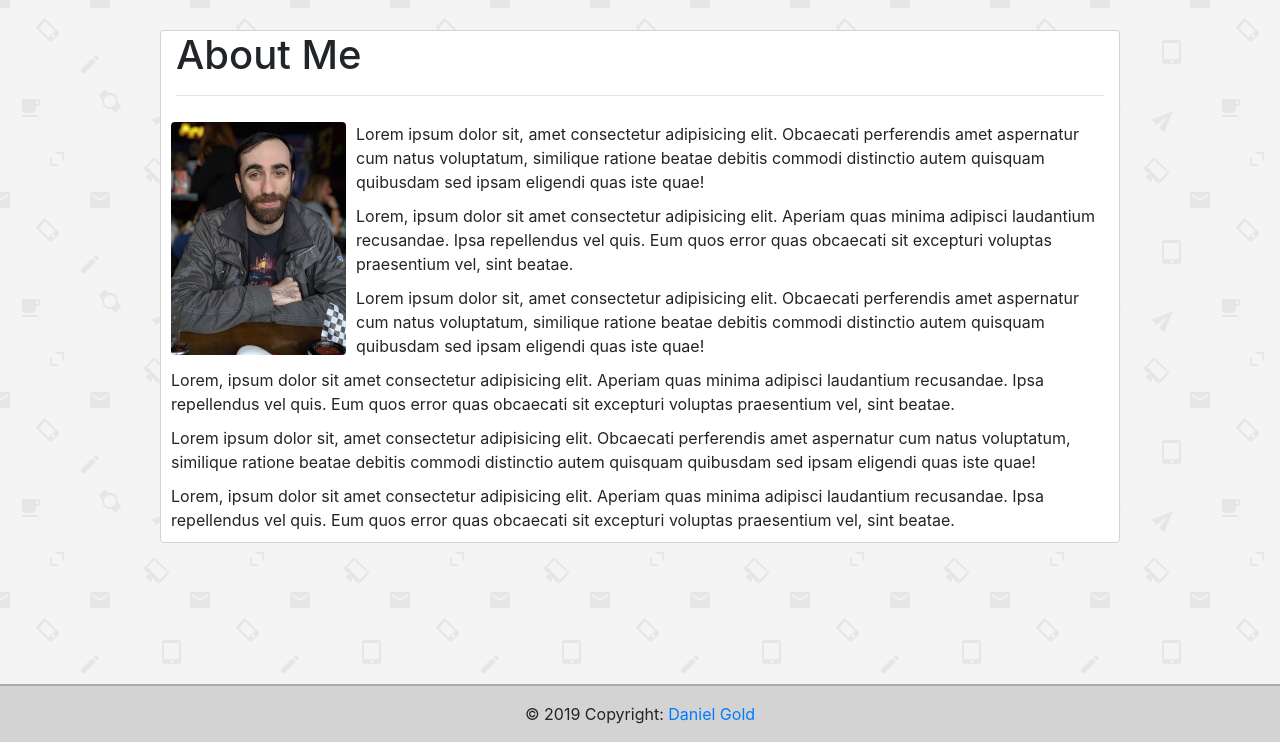
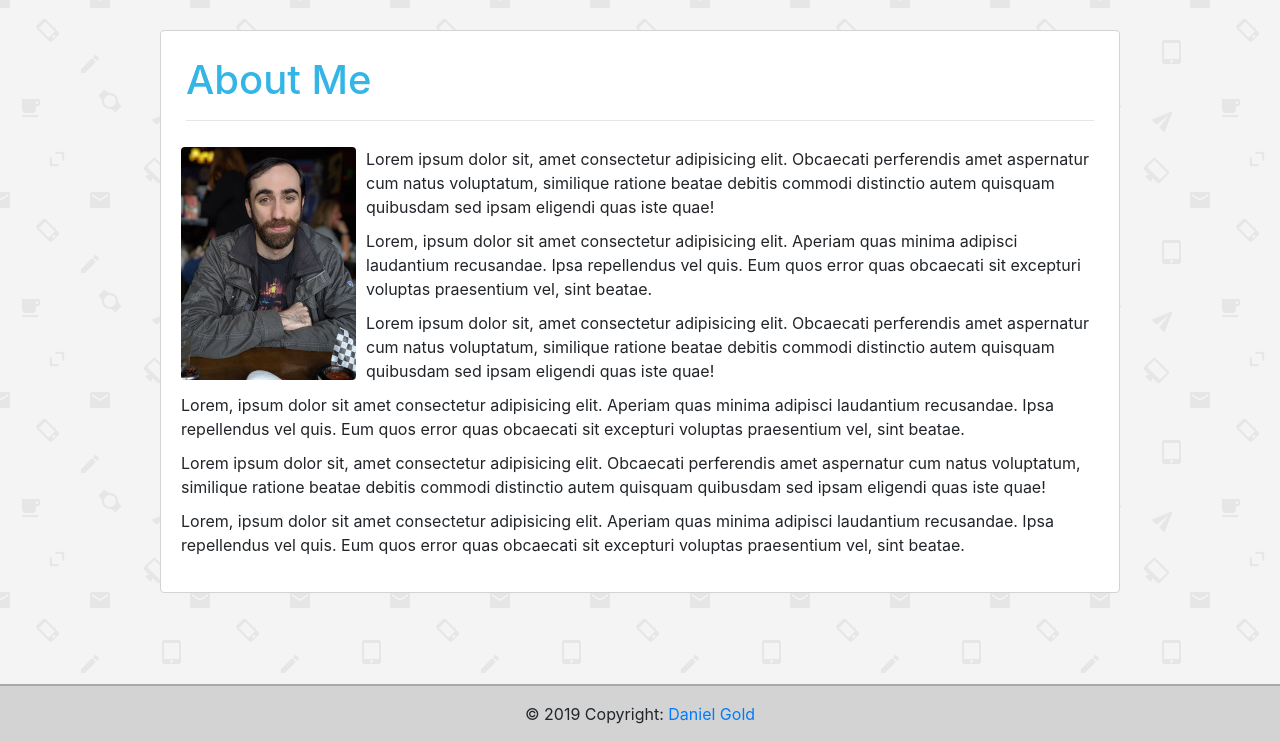
Before and after one commit to LandGod/Portfolio, a PHP site: page / in a window 1280 px wide. Shown: the part 58-800 px from the top of the page. Run offline with PHP 8.4, Linux system fonts and the light colour scheme.

Commit message:
Styled h1 tag. Tweaked padding for main section.

```diff
--- a/assets/css/style.css
+++ b/assets/css/style.css
@@ -19,6 +19,7 @@ header {
     max-width: 960px;
     background-color: white;
     border: 1px solid lightgray;
+    padding: 25px;
 }
 
 .headerContent {
@@ -46,3 +47,7 @@ footer {
     background-color: lightgray;
     border-top: 2px solid darkgray;
 }
+
+h1 {
+    color: #33b5e5;
+}
```
